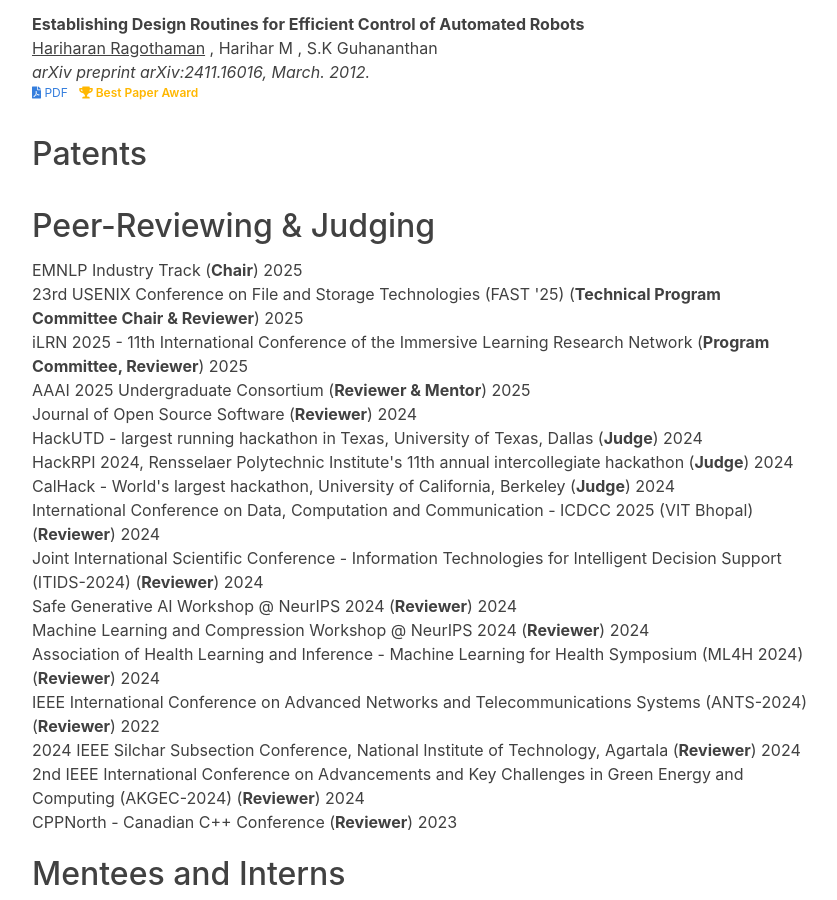
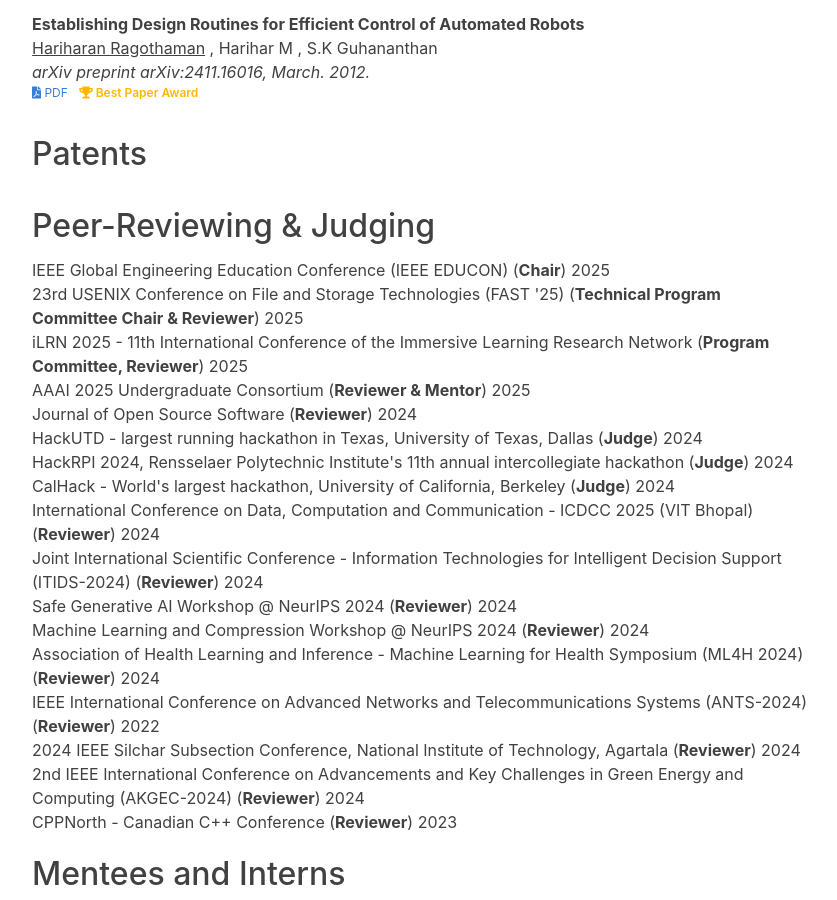
Before and after one commit to hariharanragothaman/hariharanragothaman.github.io, a Jekyll site: the page built from cv.md, in a window 1280 px wide and 900 px high, scrolled down 2880 px. Shown: the whole window, without its empty margins (300-1137 px from the left). Built offline with Jekyll 4.4.1, drawn with Linux system fonts in a browser that asks for light colours; nearby versions of some CDN libraries; some web fonts are replaced.

Commit message:
Polishes and Updates

```diff
--- a/_data/reviewer.yaml
+++ b/_data/reviewer.yaml
@@ -1,8 +1,8 @@
-- venue: EMNLP Industry Track
+- venue: IEEE Global Engineering Education Conference (IEEE EDUCON)
   venue-shorthand: Chair
   years:
     - year: 2025
-      url: https://2025.emnlp.org/calls/industry_track/
+      url: https://2025.ieee-educon.org/
 
 - venue: 23rd USENIX Conference on File and Storage Technologies (FAST '25)
   venue-shorthand: Technical Program Committee Chair & Reviewer
```
